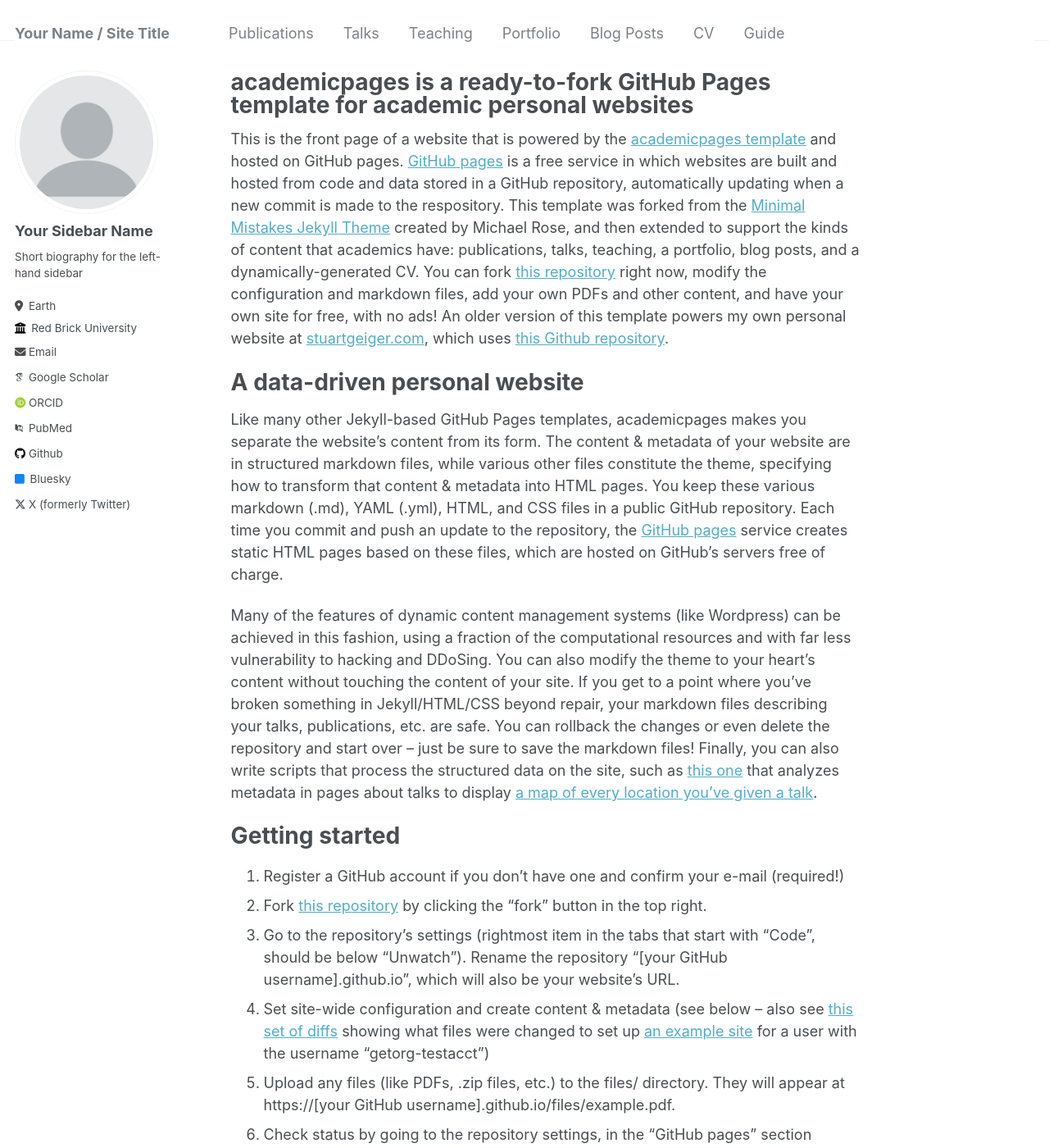
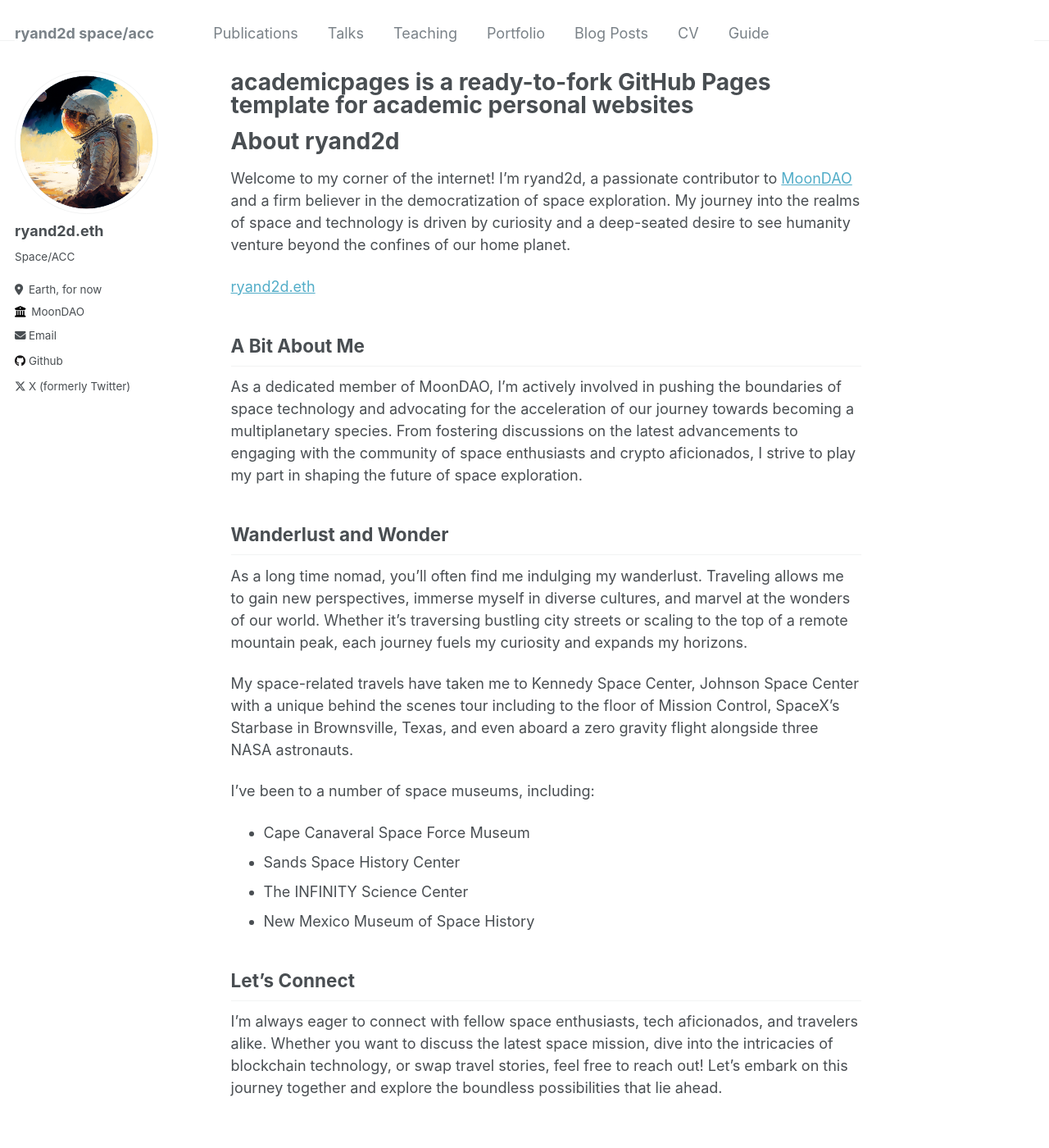
Before and after one commit to ryand2d/ryand2d.github.io, a Jekyll site: the page built from _pages/about.md, in a window 1280 px wide and 1400 px high. Shown: the whole window at 82% size. Built offline with Jekyll 4.4.1, drawn with Linux system fonts in a browser that asks for light colours; some web fonts are replaced; some of the changed text lies outside the part shown.

Commit message:
Initial configurations and text

```diff
--- a/_config.yml
+++ b/_config.yml
@@ -8,13 +8,13 @@
 
 # Basic Site Settings
 locale                   : "en-US"
-title                    : "Your Name / Site Title"
+title                    : "ryand2d space/acc"
 title_separator          : "-"
-name                     : &name "Your Name"
-description              : &description "personal description"
-url                      : https://academicpages.github.io # the base hostname & protocol for your site e.g. "https://mmistakes.github.io"
+name                     : &name "ryand2d.eth"
+description              : &description "personal thoughts and musings about accelerating our multiplanetary future"
+url                      : https://ryand2d.github.io # the base hostname & protocol for your site e.g. "https://mmistakes.github.io"
 baseurl                  : "" # the subpath of your site, e.g. "/blog"
-repository               : "academicpages/academicpages.github.io"
+repository               : "ryand2d.github.io"
 
 # Site Author - The following control what appear as part of the author content on the side bar.
 #               If a field is blank the icon and link will not appear, otherwise it will be shown.
@@ -22,32 +22,32 @@
 author:
   # Biographic information
   avatar           : "profile.png"
-  name             : "Your Sidebar Name"
+  name             : "ryand2d.eth"
   pronouns         : # example: "she/her"
-  bio              : "Short biography for the left-hand sidebar"
-  location         : "Earth"
-  employer         : "Red Brick University"
+  bio              : "Space/ACC"
+  location         : "Earth, for now"
+  employer         : "MoonDAO"
   uri              : # URL
-  email            : "none@example.org"
+  email            : "ryan@moondao.com"
 
   # Academic websites
   arxiv            : # URL - Update with the correct link to your profile
-  googlescholar    : "https://scholar.google.com/citations?user=PS_CX0AAAAAJ"
+  googlescholar    : # URL - Update with the correct link to your profile
   impactstory      : # URL
-  orcid            : "http://orcid.org/yourorcidurl"
-  pubmed           : "https://www.ncbi.nlm.nih.gov/pubmed/?term=john+snow"
+  orcid            : # URL
+  pubmed           : # URL
   researchgate     : # URL
 
   # Repositories and software development
   bitbucket        : # Username - Update with your username on the site
   codepen          : # Username
   dribbble         : # Username
-  github           : "academicpages"
+  github           : "ryand2d"
   kaggle           : # Username
   stackoverflow    : # User number or user number and name (i.e., use "1" or "1/jeff-atwood")
 
   # Social media
-  bluesky          : "bsky.app" # Replace this with you Bluesky username
+  bluesky          : # Replace this with you Bluesky username
   facebook         : # Username
   flickr           : # Username
   foursquare       : # Username
@@ -64,7 +64,7 @@
   steam            : # Username
   telegram         : # URL
   tumblr           : # Username
-  twitter          : "UniofOxford"  # Replace this with your X / Twitter handle
+  twitter          : "ryand2d"  # Replace this with your X / Twitter handle
   vine             : # Username
   weibo            : # Username
   wikipedia        : # Username
--- a/_pages/about.md
+++ b/_pages/about.md
@@ -6,44 +6,28 @@
   - /about/
   - /about.html
 ---
+# About ryand2d
 
-This is the front page of a website that is powered by the [academicpages template](https://github.com/academicpages/academicpages.github.io) and hosted on GitHub pages. [GitHub pages](https://pages.github.com) is a free service in which websites are built and hosted from code and data stored in a GitHub repository, automatically updating when a new commit is made to the respository. This template was forked from the [Minimal Mistakes Jekyll Theme](https://mmistakes.github.io/minimal-mistakes/) created by Michael Rose, and then extended to support the kinds of content that academics have: publications, talks, teaching, a portfolio, blog posts, and a dynamically-generated CV. You can fork [this repository](https://github.com/academicpages/academicpages.github.io) right now, modify the configuration and markdown files, add your own PDFs and other content, and have your own site for free, with no ads! An older version of this template powers my own personal website at [stuartgeiger.com](http://stuartgeiger.com), which uses [this Github repository](https://github.com/staeiou/staeiou.github.io).
+Welcome to my corner of the internet! I'm ryand2d, a passionate contributor to [MoonDAO](https://www.moondao.com) and a firm believer in the democratization of space exploration. My journey into the realms of space and technology is driven by curiosity and a deep-seated desire to see humanity venture beyond the confines of our home planet.
 
-A data-driven personal website
-======
-Like many other Jekyll-based GitHub Pages templates, academicpages makes you separate the website's content from its form. The content & metadata of your website are in structured markdown files, while various other files constitute the theme, specifying how to transform that content & metadata into HTML pages. You keep these various markdown (.md), YAML (.yml), HTML, and CSS files in a public GitHub repository. Each time you commit and push an update to the repository, the [GitHub pages](https://pages.github.com/) service creates static HTML pages based on these files, which are hosted on GitHub's servers free of charge.
+[ryand2d.eth](https://app.ens.domains/ryand2d.eth)
 
-Many of the features of dynamic content management systems (like Wordpress) can be achieved in this fashion, using a fraction of the computational resources and with far less vulnerability to hacking and DDoSing. You can also modify the theme to your heart's content without touching the content of your site. If you get to a point where you've broken something in Jekyll/HTML/CSS beyond repair, your markdown files describing your talks, publications, etc. are safe. You can rollback the changes or even delete the repository and start over -- just be sure to save the markdown files! Finally, you can also write scripts that process the structured data on the site, such as [this one](https://github.com/academicpages/academicpages.github.io/blob/master/talkmap.ipynb) that analyzes metadata in pages about talks to display [a map of every location you've given a talk](https://academicpages.github.io/talkmap.html).
+## A Bit About Me
 
-Getting started
-======
-1. Register a GitHub account if you don't have one and confirm your e-mail (required!)
-1. Fork [this repository](https://github.com/academicpages/academicpages.github.io) by clicking the "fork" button in the top right.
-1. Go to the repository's settings (rightmost item in the tabs that start with "Code", should be below "Unwatch"). Rename the repository "[your GitHub username].github.io", which will also be your website's URL.
-1. Set site-wide configuration and create content & metadata (see below -- also see [this set of diffs](http://archive.is/3TPas) showing what files were changed to set up [an example site](https://getorg-testacct.github.io) for a user with the username "getorg-testacct")
-1. Upload any files (like PDFs, .zip files, etc.) to the files/ directory. They will appear at https://[your GitHub username].github.io/files/example.pdf.
-1. Check status by going to the repository settings, in the "GitHub pages" section
+As a dedicated member of MoonDAO, I'm actively involved in pushing the boundaries of space technology and advocating for the acceleration of our journey towards becoming a multiplanetary species. From fostering discussions on the latest advancements to engaging with the community of space enthusiasts and crypto aficionados, I strive to play my part in shaping the future of space exploration.
 
-Site-wide configuration
-------
-The main configuration file for the site is in the base directory in [_config.yml](https://github.com/academicpages/academicpages.github.io/blob/master/_config.yml), which defines the content in the sidebars and other site-wide features. You will need to replace the default variables with ones about yourself and your site's github repository. The configuration file for the top menu is in [_data/navigation.yml](https://github.com/academicpages/academicpages.github.io/blob/master/_data/navigation.yml). For example, if you don't have a portfolio or blog posts, you can remove those items from that navigation.yml file to remove them from the header.
+## Wanderlust and Wonder
 
-Create content & metadata
-------
-For site content, there is one markdown file for each type of content, which are stored in directories like _publications, _talks, _posts, _teaching, or _pages. For example, each talk is a markdown file in the [_talks directory](https://github.com/academicpages/academicpages.github.io/tree/master/_talks). At the top of each markdown file is structured data in YAML about the talk, which the theme will parse to do lots of cool stuff. The same structured data about a talk is used to generate the list of talks on the [Talks page](https://academicpages.github.io/talks), each [individual page](https://academicpages.github.io/talks/2012-03-01-talk-1) for specific talks, the talks section for the [CV page](https://academicpages.github.io/cv), and the [map of places you've given a talk](https://academicpages.github.io/talkmap.html) (if you run this [python file](https://github.com/academicpages/academicpages.github.io/blob/master/talkmap.py) or [Jupyter notebook](https://github.com/academicpages/academicpages.github.io/blob/master/talkmap.ipynb), which creates the HTML for the map based on the contents of the _talks directory).
+As a long time nomad, you'll often find me indulging my wanderlust. Traveling allows me to gain new perspectives, immerse myself in diverse cultures, and marvel at the wonders of our world. Whether it's traversing bustling city streets or scaling to the top of a remote mountain peak, each journey fuels my curiosity and expands my horizons.
 
-**Markdown generator**
+My space-related travels have taken me to Kennedy Space Center, Johnson Space Center with a unique behind the scenes tour including to the floor of Mission Control, SpaceX's Starbase in Brownsville, Texas, and even aboard a zero gravity flight alongside three NASA astronauts.
 
-I have also created [a set of Jupyter notebooks](https://github.com/academicpages/academicpages.github.io/tree/master/markdown_generator
-) that converts a CSV containing structured data about talks or presentations into individual markdown files that will be properly formatted for the academicpages template. The sample CSVs in that directory are the ones I used to create my own personal website at stuartgeiger.com. My usual workflow is that I keep a spreadsheet of my publications and talks, then run the code in these notebooks to generate the markdown files, then commit and push them to the GitHub repository.
+I've been to a number of space museums, including:
+- Cape Canaveral Space Force Museum
+- Sands Space History Center
+- The INFINITY Science Center
+- New Mexico Museum of Space History
 
-How to edit your site's GitHub repository
-------
-Many people use a git client to create files on their local computer and then push them to GitHub's servers. If you are not familiar with git, you can directly edit these configuration and markdown files directly in the github.com interface. Navigate to a file (like [this one](https://github.com/academicpages/academicpages.github.io/blob/master/_talks/2012-03-01-talk-1.md) and click the pencil icon in the top right of the content preview (to the right of the "Raw | Blame | History" buttons). You can delete a file by clicking the trashcan icon to the right of the pencil icon. You can also create new files or upload files by navigating to a directory and clicking the "Create new file" or "Upload files" buttons.
+## Let's Connect
 
-Example: editing a markdown file for a talk
-![Editing a markdown file for a talk](/images/editing-talk.png)
-
-For more info
-------
-More info about configuring academicpages can be found in [the guide](https://academicpages.github.io/markdown/). The [guides for the Minimal Mistakes theme](https://mmistakes.github.io/minimal-mistakes/docs/configuration/) (which this theme was forked from) might also be helpful.
+I'm always eager to connect with fellow space enthusiasts, tech aficionados, and travelers alike. Whether you want to discuss the latest space mission, dive into the intricacies of blockchain technology, or swap travel stories, feel free to reach out! Let's embark on this journey together and explore the boundless possibilities that lie ahead.
```
Also changed, not shown: images/profile.png.
